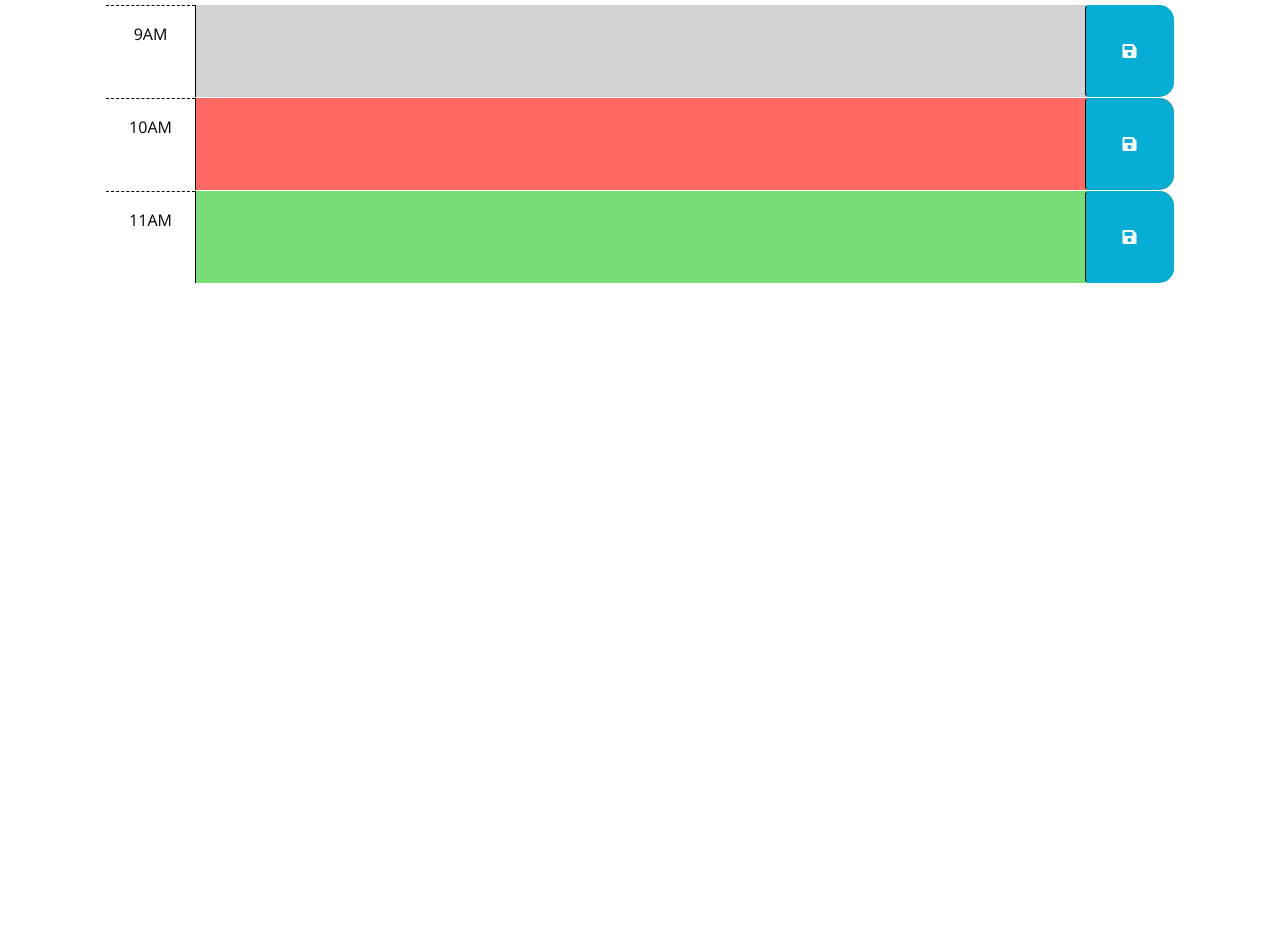
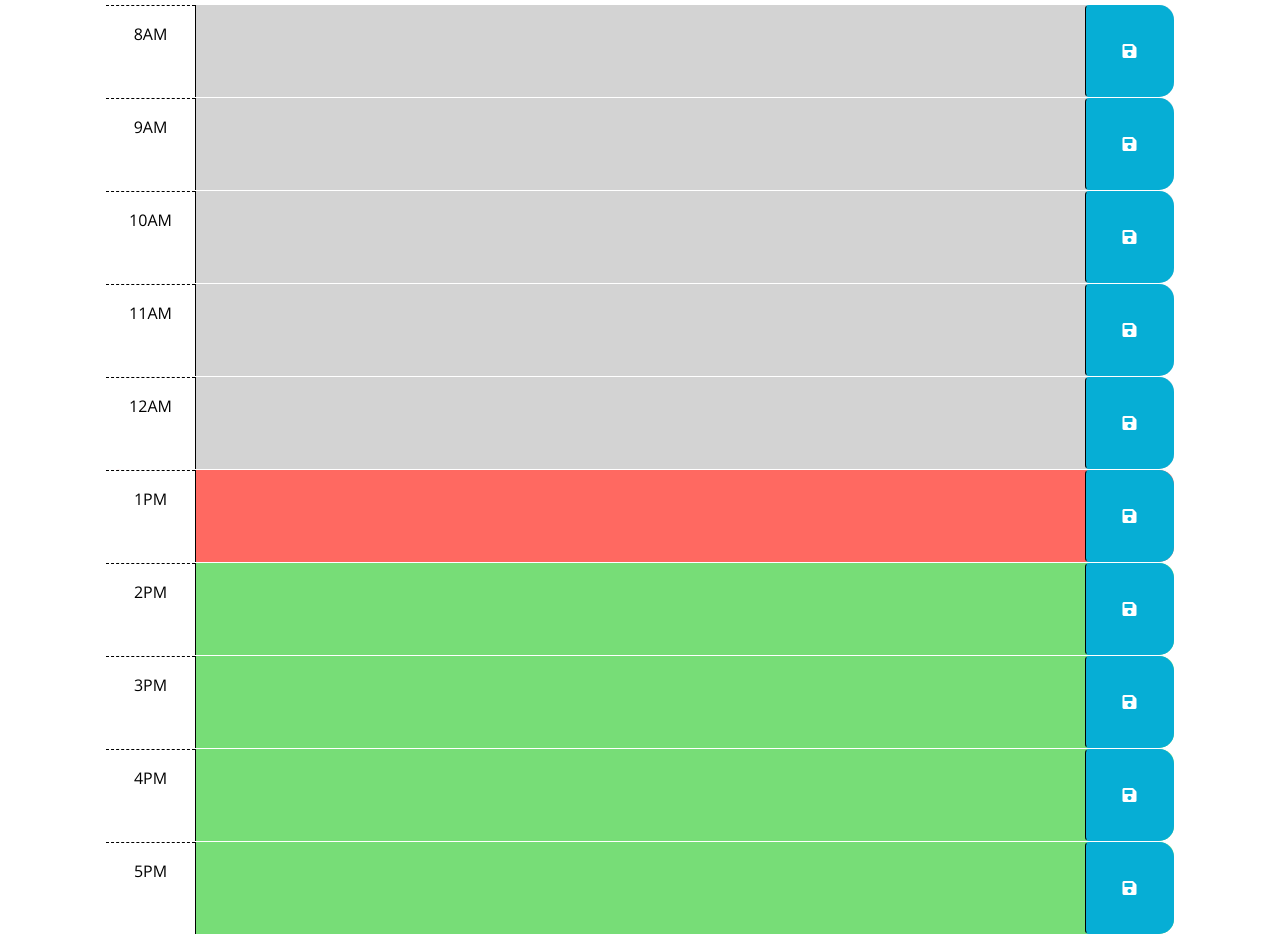
Before and after one commit to sefenydiaz/work-day-scheduler, a plain HTML site: page index.html in a window 1280 px wide. Shown: the part 252-1186 px from the top of the page. Before the commit the page ends 800 px from the top, so only its background shows below. Drawn offline with nearby package versions, Linux system fonts and the light colour scheme.

Commit message:
updated html timeblocks

```diff
--- a/index.html
+++ b/index.html
@@ -39,7 +39,15 @@
         code is implemented.
         -->
 
-      <!-- Example of a past time block. The "past" class adds a gray background color. -->
+        <!--PAST TIME BLOCKS = GRAY BACKGROUND-->
+        <div id="hour-8" class="row time-block past">
+          <div class="col-2 col-md-1 hour text-center py-3">8AM</div>
+          <textarea class="col-8 col-md-10 description" rows="3"> </textarea>
+          <button class="btn saveBtn col-2 col-md-1" aria-label="save">
+            <i class="fas fa-save" aria-hidden="true"></i>
+          </button>
+        </div>
+
       <div id="hour-9" class="row time-block past">
         <div class="col-2 col-md-1 hour text-center py-3">9AM</div>
         <textarea class="col-8 col-md-10 description" rows="3"> </textarea>
@@ -48,8 +56,8 @@
         </button>
       </div>
 
-      <!-- Example of a a present time block. The "present" class adds a red background color. -->
-      <div id="hour-10" class="row time-block present">
+
+      <div id="hour-10" class="row time-block past">
         <div class="col-2 col-md-1 hour text-center py-3">10AM</div>
         <textarea class="col-8 col-md-10 description" rows="3"> </textarea>
         <button class="btn saveBtn col-2 col-md-1" aria-label="save">
@@ -57,15 +65,57 @@
         </button>
       </div>
 
-      <!-- Example of a future time block. The "future" class adds a green background color. -->
-      <div id="hour-11" class="row time-block future">
+      <div id="hour-11" class="row time-block past">
         <div class="col-2 col-md-1 hour text-center py-3">11AM</div>
         <textarea class="col-8 col-md-10 description" rows="3"> </textarea>
         <button class="btn saveBtn col-2 col-md-1" aria-label="save">
           <i class="fas fa-save" aria-hidden="true"></i>
         </button>
       </div>
-
+      <div id="hour-12" class="row time-block past">
+        <div class="col-2 col-md-1 hour text-center py-3">12AM</div>
+        <textarea class="col-8 col-md-10 description" rows="3"> </textarea>
+        <button class="btn saveBtn col-2 col-md-1" aria-label="save">
+          <i class="fas fa-save" aria-hidden="true"></i>
+        </button>
+      </div>
+      <!--PRESENT TIME BLOCK = RED BACKGROUND COLOR-->
+      <div id="hour-1" class="row time-block present">
+        <div class="col-2 col-md-1 hour text-center py-3">1PM</div>
+        <textarea class="col-8 col-md-10 description" rows="3"> </textarea>
+        <button class="btn saveBtn col-2 col-md-1" aria-label="save">
+          <i class="fas fa-save" aria-hidden="true"></i>
+        </button>
+      </div>
+      <!--FUTURE TIME BLOCKS = GREEN BACKGROUND COLOR-->
+      <div id="hour-2" class="row time-block future">
+        <div class="col-2 col-md-1 hour text-center py-3">2PM</div>
+        <textarea class="col-8 col-md-10 description" rows="3"> </textarea>
+        <button class="btn saveBtn col-2 col-md-1" aria-label="save">
+          <i class="fas fa-save" aria-hidden="true"></i>
+        </button>
+      </div>
+      <div id="hour-3" class="row time-block future">
+        <div class="col-2 col-md-1 hour text-center py-3">3PM</div>
+        <textarea class="col-8 col-md-10 description" rows="3"> </textarea>
+        <button class="btn saveBtn col-2 col-md-1" aria-label="save">
+          <i class="fas fa-save" aria-hidden="true"></i>
+        </button>
+      </div>
+      <div id="hour-4" class="row time-block future">
+        <div class="col-2 col-md-1 hour text-center py-3">4PM</div>
+        <textarea class="col-8 col-md-10 description" rows="3"> </textarea>
+        <button class="btn saveBtn col-2 col-md-1" aria-label="save">
+          <i class="fas fa-save" aria-hidden="true"></i>
+        </button>
+      </div>
+      <div id="hour-5" class="row time-block future">
+        <div class="col-2 col-md-1 hour text-center py-3">5PM</div>
+        <textarea class="col-8 col-md-10 description" rows="3"> </textarea>
+        <button class="btn saveBtn col-2 col-md-1" aria-label="save">
+          <i class="fas fa-save" aria-hidden="true"></i>
+        </button>
+      </div>
     <script src="https://code.jquery.com/jquery-3.4.1.min.js"></script>
     <script
       src="https://cdn.jsdelivr.net/npm/dayjs@1.11.3/dayjs.min.js"
```
